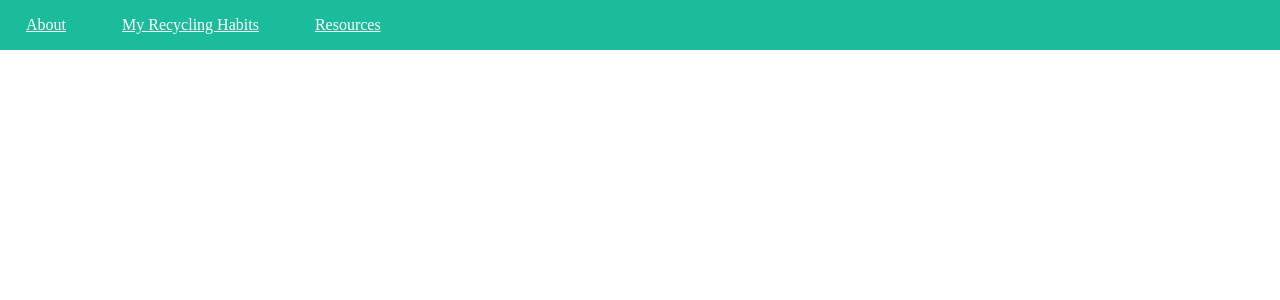
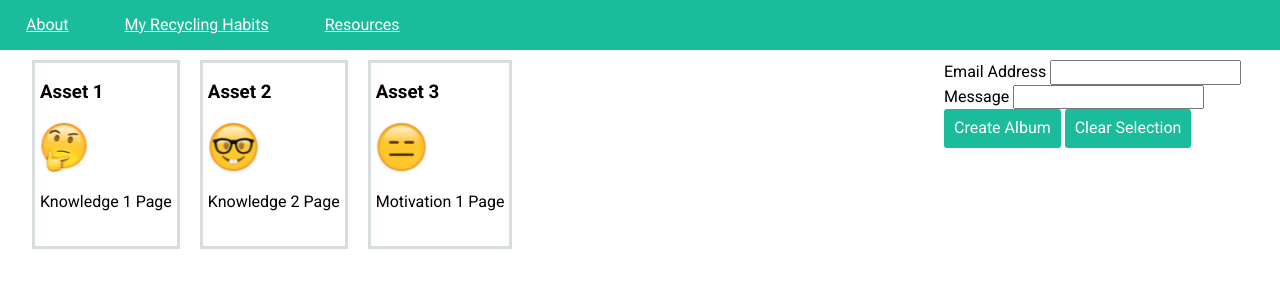
Before and after one commit to amaliebarras/arr-outreach-tool, a Jekyll site: the page built from resources.html, in a window 1280 px wide. Shown: the top 300 px of the page. Built offline with Jekyll 4.4.1, drawn with Linux system fonts in a browser that asks for light colours; nearby versions of some CDN libraries.

Commit message:
adding resources page

```diff
--- /dev/null
+++ b/_data/work.csv
@@ -0,0 +1,4 @@
+title,imageurl,description
+Asset 1,./images/emoji/k1.png,Knowledge 1 Page
+Asset 2,./images/emoji/k2.png,Knowledge 2 Page
+Asset 3,./images/emoji/m1.png,Motivation 1 Page
--- a/_includes/head.html
+++ b/_includes/head.html
@@ -10,7 +10,7 @@
   <link rel="canonical" href="{{ page.url | replace:'index.html','' | prepend: site.baseurl | prepend: site.url }}">
   <link rel="alternate" type="application/rss+xml" title="{{ site.title }}" href="{{ "/feed.xml" | prepend: site.baseurl | prepend: site.url }}">
   <link rel="stylesheet" href="https://maxcdn.bootstrapcdn.com/font-awesome/4.6.1/css/font-awesome.min.css">
-  <link href="https://fonts.googleapis.com/css?family=Open+Sans:300,400,700" rel="stylesheet">
+  <link href="https://fonts.googleapis.com/css?family=Roboto:300,400,700" rel="stylesheet">
   <script src="https://ajax.googleapis.com/ajax/libs/jquery/1.12.0/jquery.min.js"></script>
   <script src="https://ajax.googleapis.com/ajax/libs/jquery/2.1.3/jquery.min.js"></script>
 </head>
--- a/css/styles.scss
+++ b/css/styles.scss
@@ -3,6 +3,9 @@
 ---
 
 // base fonts
+* {
+  font-family: Roboto;
+}
 h2 {
   font-size: 18px;
 }
@@ -15,6 +18,14 @@ $teal: #1abc9c !default;
 
 // link button style
 a {
+  background-color: $teal;
+  color: $shade-0;
+  padding: 10px;
+  border-radius: 3px;
+}
+
+button {
+  border: none;
   background-color: $teal;
   color: $shade-0;
   padding: 10px;
@@ -205,3 +216,41 @@ img {
     text-align: right;
   }
 }
+
+// resources styles
+.resourcespage {
+  padding: 10px 32px;
+  .assets {
+    width: 75%;
+    float: left;
+      .asset {
+        float: left;
+        margin-right: 20px;
+        border: 3px solid $shade-1;
+        padding: 0 5px;
+        img {
+            height: 50px;
+            width: auto;
+        }
+      }
+      div.selected {
+          border: 3px solid $teal;
+      }
+      div:hover {
+          cursor: pointer;
+      }
+
+      #galleryHeader {
+          display: none;
+      }
+    }
+  .form {
+    #comment {
+      height: 100px;
+    }
+    width: 25%;
+    float: left;
+    background-color: #c1b1b1;
+    text-align: center;
+  }
+}
--- a/resources.html
+++ b/resources.html
@@ -3,3 +3,78 @@ layout: default
 title: Resources
 permalink: /resources.html
 ---
+<div class = "resourcespage">
+
+  <div class = "assets">
+    <div id="galleryHeader"></div>
+    <div id="gallery">
+    <!-- <img src="http://upload.wikimedia.org/wikipedia/commons/8/84/Example.svg" />
+    <img src="http://mirrors.rit.edu/CTAN/macros/latex/contrib/incgraph/example.jpg" />
+    <img src="http://upload.wikimedia.org/wikipedia/commons/thumb/a/a6/HTML_source_code_example.svg/315px-HTML_source_code_example.svg.png" />
+    <img src="http://t0.gstatic.com/images?q=tbn:ANd9GcQ7F-2LZB83RcmOfsBynfGT5S7k0fNpGrsywIlem1WQGfKca0bp6Q" />
+    <img src="https://pbs.twimg.com/profile_images/447372216133758978/PRwNTMkI.jpeg" /> -->
+	    <!-- <form action=""> -->
+
+		  {% for info in site.data.work %}
+          <div class = "asset">
+            <h3>{{ info.title }}</h3>
+            <img src = "{{ info.imageurl }}" />
+            <p>{{ info.description }}</p>
+            <!-- <input type="checkbox" name="asset" value="{{ info.title }}"> -->
+            </br>
+          </div>
+
+    	{% endfor %}
+      <!-- </form> -->
+    </div>
+  </div>
+
+  <div id="form">
+      <div>Email Address
+          <input id="email" />
+      </div>
+      <div>Message
+          <input id="comment" />
+      </div>
+      <button id="create">Create Album</button>
+      <button id="reset">Clear Selection</button>
+  </div>
+
+<script>
+$(function () {
+    $("#gallery > div").click(function () {
+        $(this).toggleClass("selected");
+    });
+    $("#reset").click(function () {
+        $("input").val("");
+        $("div.selected").removeClass("selected");
+    });
+    $("#create").click(function () {
+        // var txt = "Have all desired images been selected?";
+        var conf = confirm(txt);
+        if (!conf) return false;
+
+        var eml = $("#email").val();
+        var desc = $("#comment").val();
+        if (!albName) {
+            alert("email required");
+            return false;
+        }
+
+        if ($("img.selected").length == 0) {
+            alert("Select at least 1 image");
+            return false;
+        }
+
+        var $title = $("<h3 />").text(eml);
+        var $title2 = $("<h4 />").text(desc);
+        $("#galleryHeader").append($title, $title2).show();
+        $("#form").hide();
+        $("div").off("click");
+        $("div:not(.selected)").hide();
+        $("div.selected").removeClass("selected");
+    });
+})
+</script>
+
+</div>
```
